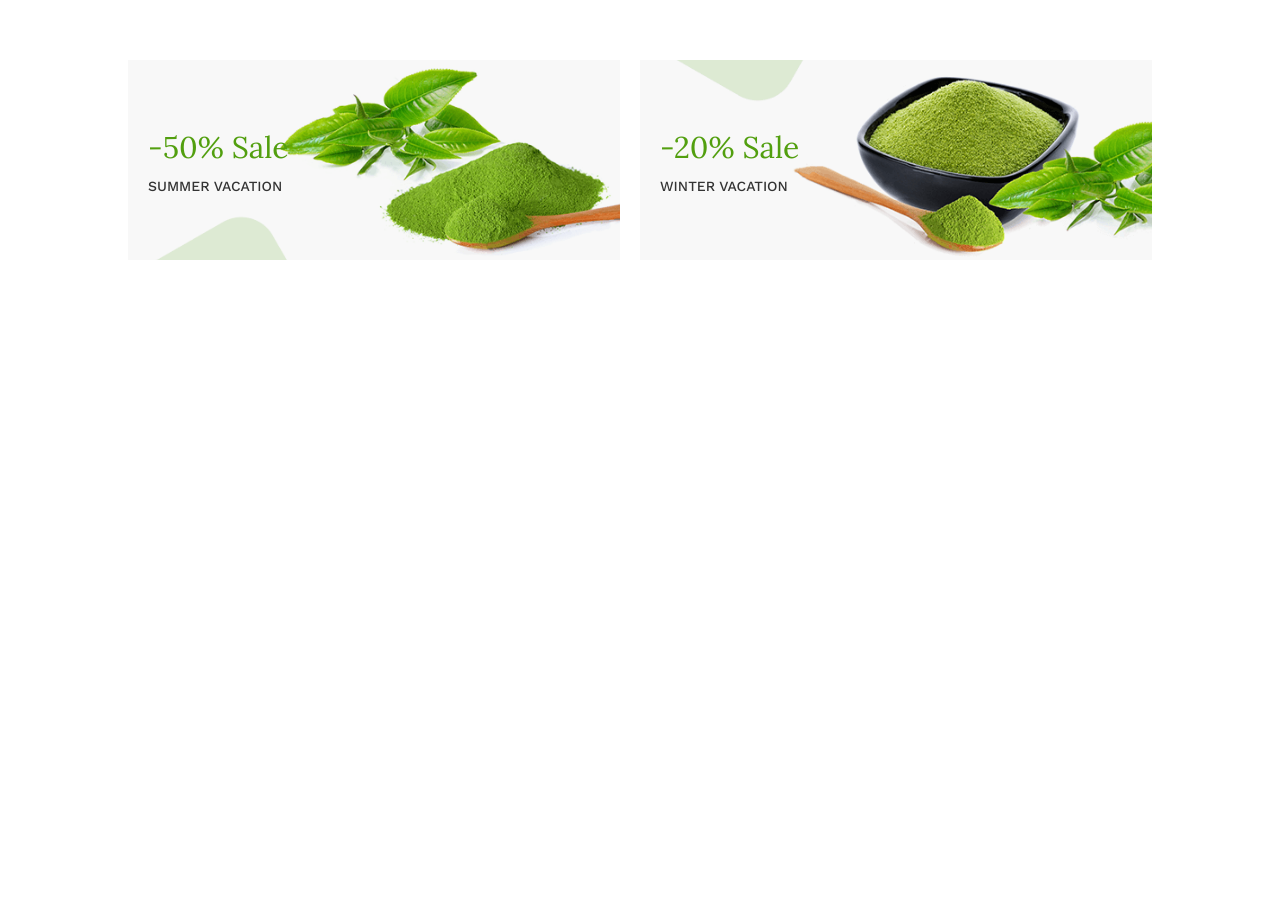
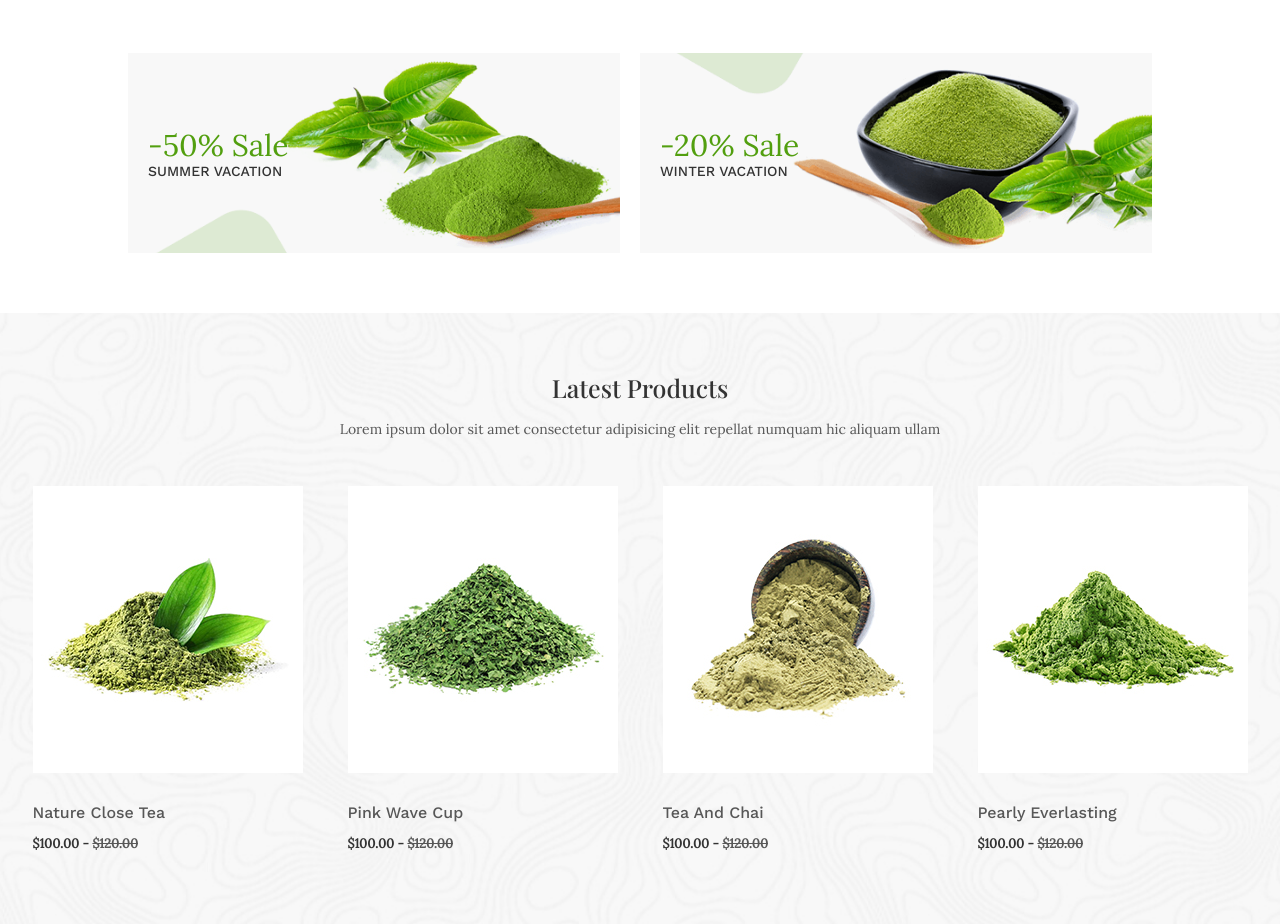
Before and after one commit to Nisanech/SabujCha-Te, a plain HTML site: page index.html in a window 1280 px wide. Shown: the part 562-1486 px from the top of the page. Before the commit the page ends 822 px from the top, so only its background shows below. Drawn offline with nearby package versions, Linux system fonts and the light colour scheme.

Commit message:
Se finaliza la sección de -Latest products-

```diff
--- a/css/estilos.css
+++ b/css/estilos.css
@@ -22,7 +22,7 @@ html {
 body {
     font-family: var(--fuenteParrafo);
     font-size: 1.6rem;
-    line-height: 1.8;
+    line-height: 1.2;
     color: var(--negro);
 }
 
@@ -62,6 +62,45 @@ img {
     font-weight: bold;
     font-size: 1.5rem;
     margin-top: .5rem;
+}
+
+[class*="heading"] {
+    text-align: center;
+    font-family: var(--fuenteTitulo);
+    color: var(--negro);
+    font-size: 2.3rem;
+    margin: 0;
+}
+
+@media (min-width: 768px) {
+    [class*="heading"] {
+        font-size: 2.5rem;
+    }
+}
+
+@media (min-width: 1440px) {
+    [class*="heading"] {
+        font-size: 3.5rem;
+    }
+}
+
+[class*="texto"] {
+    text-align: center;
+    font-size: 1.2rem;
+    line-height: 1.8;
+    color: var(--gris);
+}
+
+@media (min-width: 768px) {
+    [class*="texto"] {
+        font-size: 1.4rem;
+    }
+}
+
+@media (min-width: 1440px) {
+    [class*="texto"] {
+        font-size: 1.8rem;
+    }
 }
 
 /** Header **/
@@ -228,6 +267,20 @@ img {
     }
 }
 
+@media (min-width: 1440px) {
+    .banner-card {
+        height: 25rem;
+        padding-left: 4rem;
+    }
+}
+
+@media (min-width: 1800px) {
+    .banner-card {
+        height: 32rem;
+        padding-left: 4rem;
+    }
+}
+
 .banner-card:last-of-type {
     margin: 0;
 }
@@ -260,9 +313,83 @@ img {
     font-size: 3rem;
 }
 
+@media (min-width: 1440px) {
+    .banner-card__descuento {
+        font-size: 4rem;
+    }
+}
+
 .banner-card__nombre {
     margin: 0;
     font-family: var(--fuenteTituloProducto);
     text-transform: uppercase;
     font-size: 1.4rem;
 }
+
+@media (min-width: 1440px) {
+    .banner-card__nombre {
+        font-size: 1.6rem;
+    }
+}
+
+/** Latest Products **/
+.latest-products {
+    background-image: url(../img/bg-1.jpg);
+    background-repeat: no-repeat;
+    background-position: center center;
+    background-size: cover;
+    margin-top: 6rem;
+    padding: 6rem 2rem;
+}
+
+.productos-galeria {
+    display: grid;
+    grid-template-columns: 1fr;
+    justify-items: center;
+}
+
+@media (min-width: 640px) {
+    .productos-galeria {
+        grid-template-columns: repeat(2, 1fr);
+        gap: 2rem;
+    }
+}
+
+@media (min-width: 992px) {
+    .productos-galeria {
+        grid-template-columns: repeat(4, 1fr);
+    }
+}
+
+@media (min-width: 1800px) {
+    .productos-galeria {
+        grid-template-columns: repeat(4, 20%);
+        justify-content: center;
+        gap: 0;
+    }
+}
+
+.card-producto__img {
+    margin: 3rem 0;
+}
+
+.card-producto__nombre {
+    margin: 0;
+    text-align: left;
+    text-transform: capitalize;
+    font-size: 1.6rem;
+    font-family: var(--fuenteTituloProducto);
+    color: var(--gris);
+}
+
+.card-producto__precio {
+    text-align: left;
+    font-size: 1.3rem;
+    color: var(--negro);
+    font-weight: bold;
+}
+
+.card-producto__precio span {
+    color: var(--gris);
+    text-decoration: line-through;
+}
--- a/index.html
+++ b/index.html
@@ -69,6 +69,54 @@
 
             <p class="banner-card__nombre">Winter Vacation  </p>
         </div>
-    </div>
+    </div> <!--* /Banner *-->
+
+    <!--* Latest Products *-->
+    <section class="latest-products">
+        <h2 class="latest-products__heading">Latest Products</h2>
+
+        <p class="latest-products__texto">
+            Lorem ipsum dolor sit amet consectetur adipisicing elit repellat numquam hic aliquam ullam
+        </p>
+
+        <!-- Productos Galería -->
+        <div class="productos-galeria">
+            <!-- Producto -->
+            <div class="card-producto">
+                <img src="img/product-1.jpg" alt="Imagen producto" class="card-producto__img">
+
+                <p class="card-producto__nombre">Nature close tea</p>
+
+                <p class="card-producto__precio">$100.00 - <span>$120.00</span></p>
+            </div> <!-- /Producto -->
+
+            <!-- Producto -->
+            <div class="card-producto">
+                <img src="img/product-2.jpg" alt="Imagen producto" class="card-producto__img">
+
+                <p class="card-producto__nombre">Pink wave cup</p>
+
+                <p class="card-producto__precio">$100.00 - <span>$120.00</span></p>
+            </div> <!-- /Producto -->
+
+            <!-- Producto -->
+            <div class="card-producto">
+                <img src="img/product-3.jpg" alt="Imagen producto" class="card-producto__img">
+
+                <p class="card-producto__nombre">Tea and Chai</p>
+
+                <p class="card-producto__precio">$100.00 - <span>$120.00</span></p>
+            </div> <!-- /Producto -->
+
+            <!-- Producto -->
+            <div class="card-producto">
+                <img src="img/product-4.jpg" alt="Imagen producto" class="card-producto__img">
+
+                <p class="card-producto__nombre">Pearly Everlasting</p>
+
+                <p class="card-producto__precio">$100.00 - <span>$120.00</span></p>
+            </div> <!-- /Producto -->
+        </div> <!-- Productos Galería -->
+    </section> <!--* /Latest Products *-->
 </body>
 </html>
```
Also changed, not shown: html/producto.html (added).
